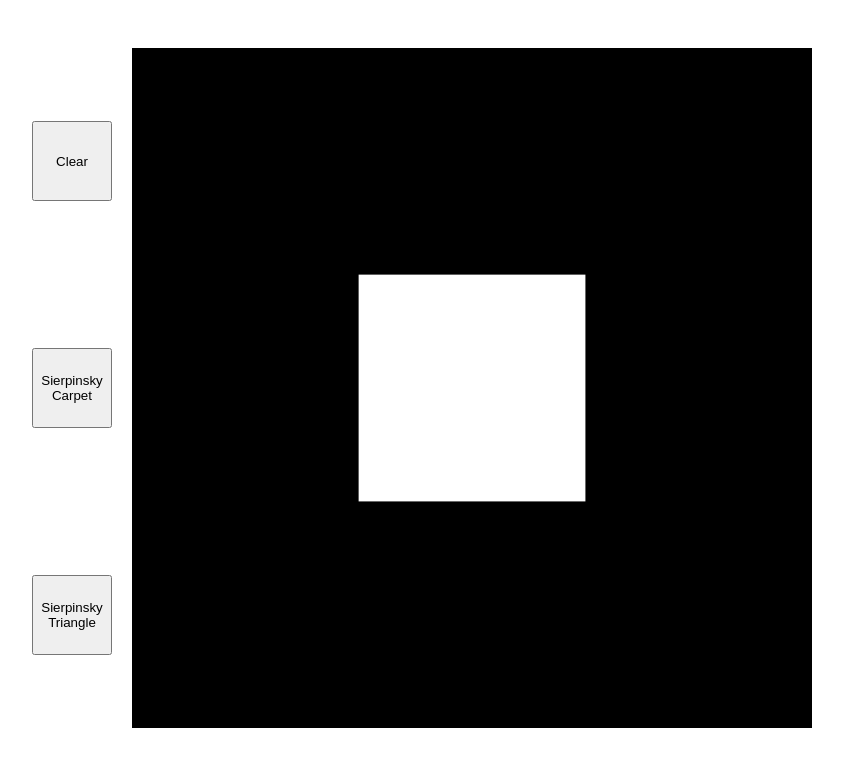
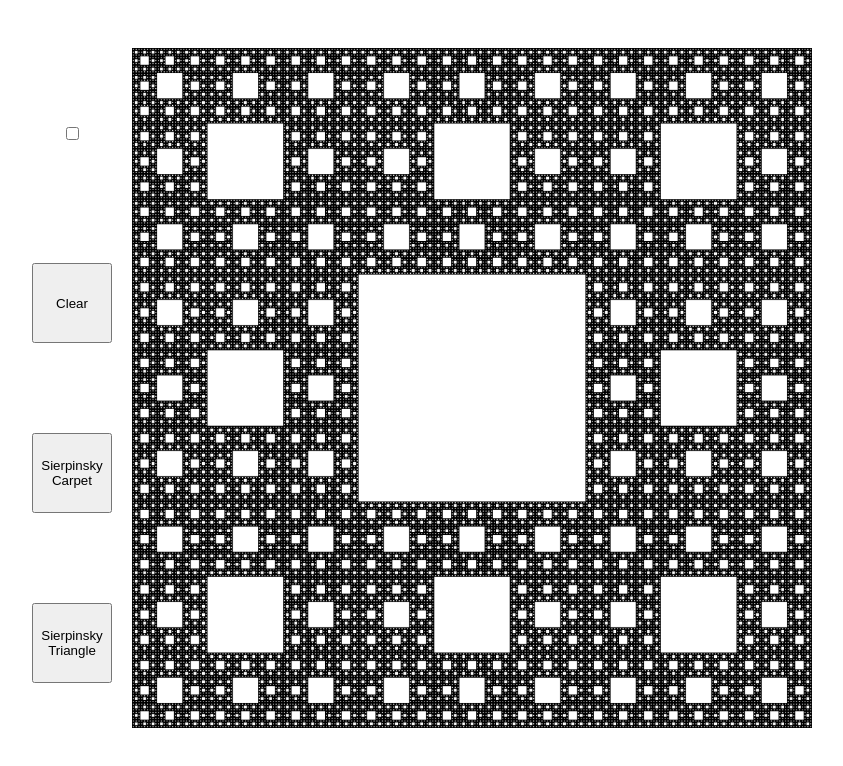
Before and after one commit to Simlaub/Fraktale, a plain HTML site: page index.html in a window 1280 px wide. Both pictures are taken after a click on the button "Sierpinsky Carpet". Shown: the whole page, without its empty margins (194-1037 px from the left). Drawn offline with Linux system fonts and the light colour scheme.

Commit message:
Added single step checkbox.

```diff
--- a/css/master.css
+++ b/css/master.css
@@ -14,7 +14,7 @@ body {
   display: grid;
   place-items: center;
   grid-template-columns: 12.5vmin 87.5vmin;
-  grid-auto-rows: repeat(3, 1fr);
+  grid-template-rows: repeat(4, 1fr);
 }
 
 #canvas {
@@ -23,7 +23,7 @@ body {
   grid-column-start: 2;
   grid-column-end: 2;
   grid-row-start: 1;
-  grid-row-end: 4;
+  grid-row-end: 5;
   margin: 0;
 
 }
--- a/index.html
+++ b/index.html
@@ -12,6 +12,7 @@
     <div id="mainContainer">
       <div id="grid">
         <canvas id="canvas" width="1000" height="1000"></canvas>
+        <input type="checkbox" checked="false" id="singleStep">
         <button type="button" class="button" id="clearBtn">Clear</button>
         <button type="button" class="button" id="sierpCarpetBtn">Sierpinsky Carpet</button>
         <button type="button" class="button" id="sierpTriangleBtn">Sierpinsky Triangle</button>
--- a/js/script.js
+++ b/js/script.js
@@ -1,6 +1,7 @@
 const canvas = document.getElementById("canvas");
 const ctx = canvas.getContext("2d");
 
+const singleStep = document.getElementById("singleStep")
 const clearBtn = document.getElementById("clearBtn");
 const sierpCarpetBtn = document.getElementById("sierpCarpetBtn");
 const sierpTriangleBtn = document.getElementById("sierpTriangleBtn");
@@ -13,8 +14,7 @@ let triangleIter = 0;
 
 let max = 6;
 
-
-
+window.onload = () => singleStep.checked = false;
 
 function sierpCarpet() {
   if (carpetIter < max) {
@@ -35,6 +35,10 @@ function sierpCarpet() {
       ctx.restore();
     }
     carpetIter++;
+
+    if (singleStep.checked == false) {
+      sierpCarpet();
+    }
   }
 }
 
```
